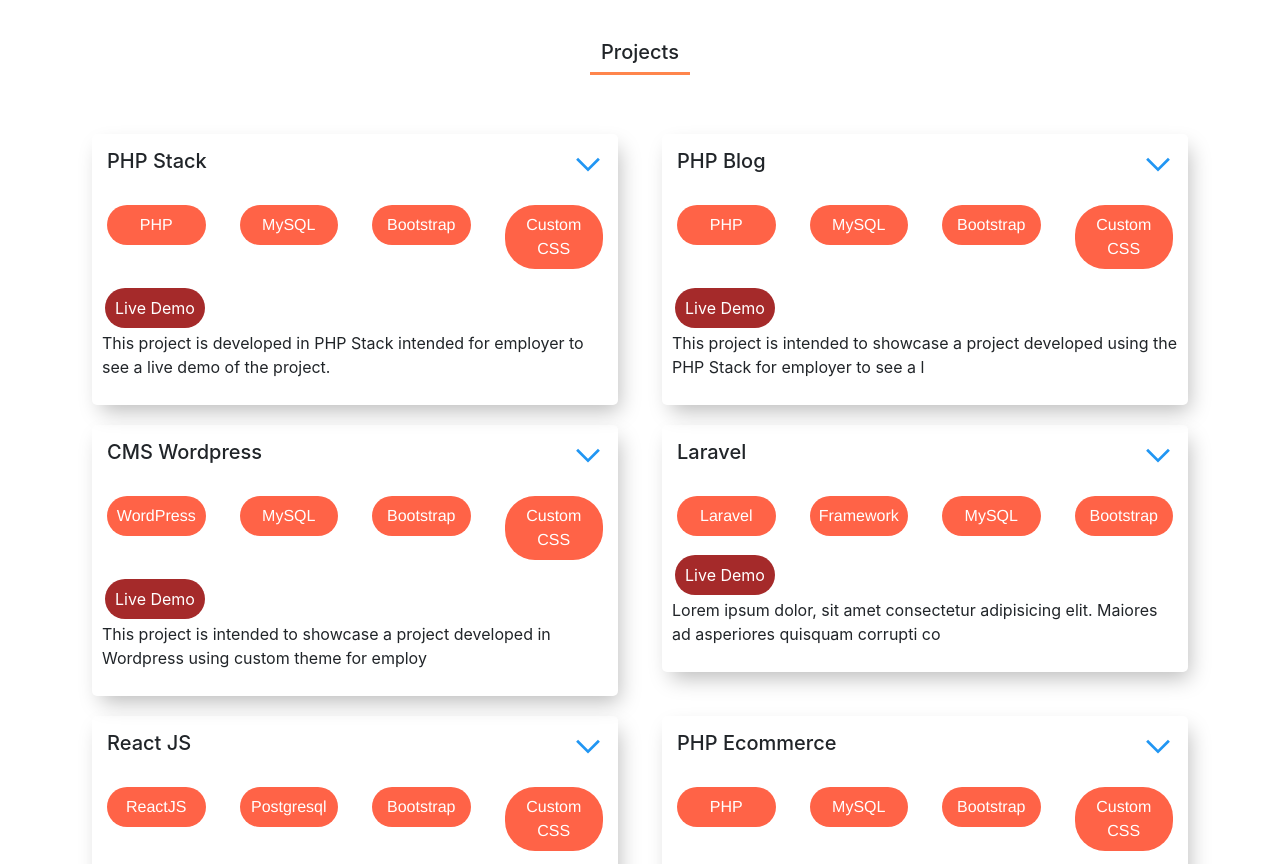
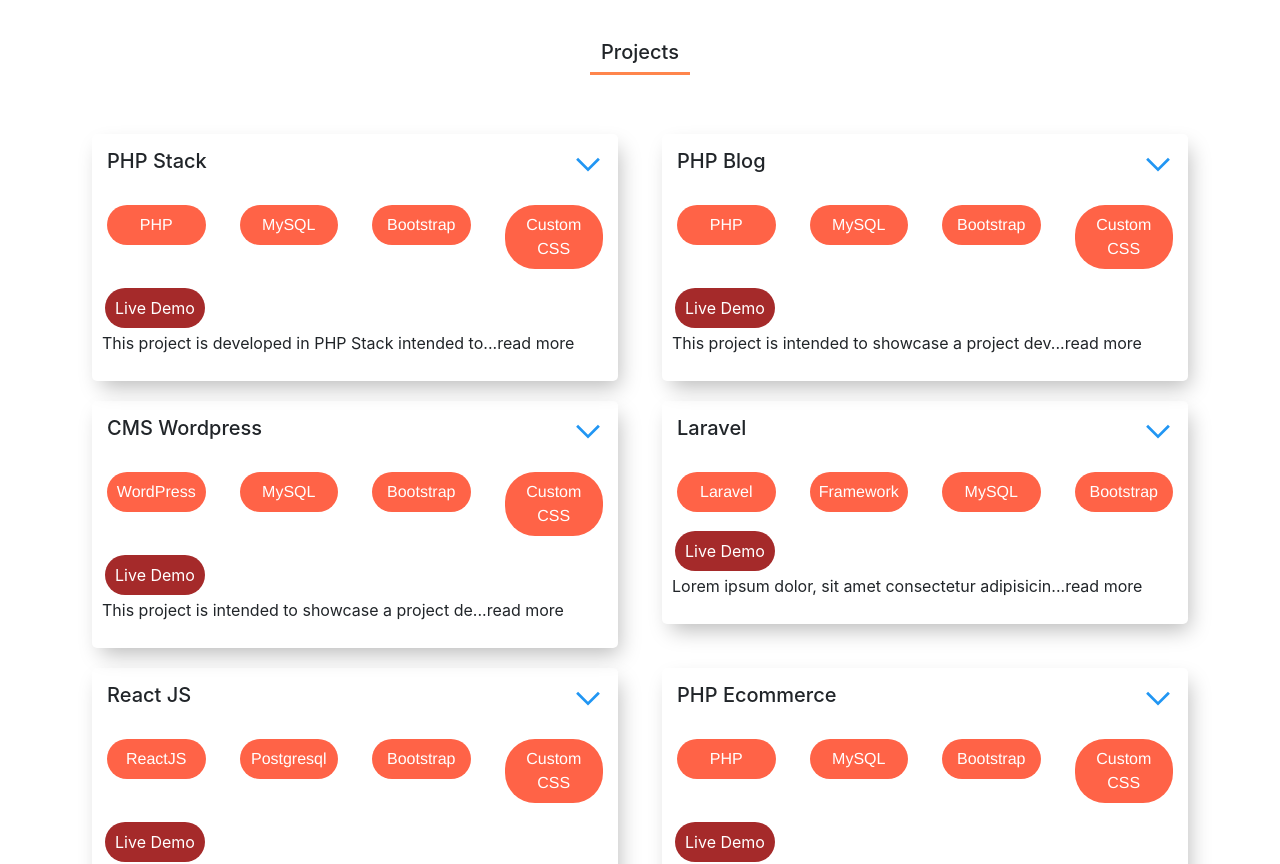
Before and after one commit to normanleonor1961/portfolio-website-react-js, a React (Create React App) app: page / in a window 1280 px wide. Shown: the part 1560-2424 px from the top of the page. Built offline with nearby package versions, Linux system fonts and the light colour scheme.

Commit message:
finished project component

```diff
--- a/src/components/Projects/Project.jsx
+++ b/src/components/Projects/Project.jsx
@@ -7,7 +7,7 @@ const Project = () => {
     {
       name: "PHP Stack",
       description:
-        "This project is developed in PHP Stack intended for employer to see a live demo of the project.",
+        "This project is developed in PHP Stack intended to showcase to an employer to see a live demo of the project.",
       projectlink: "www.leonorman.com",
       techused: [
         {
--- a/src/components/Projects/ProjectList.jsx
+++ b/src/components/Projects/ProjectList.jsx
@@ -33,7 +33,11 @@ const ProjectList = ({ name, description, projectlink, techused }) => {
         </a>
       </div>
 
-      {show ? <p>{description}</p> : <p>{description.substring(0, 100)}</p>}
+      {show ? (
+        <p>{description}</p>
+      ) : (
+        <p>{description.substring(0, 50)}...read more</p>
+      )}
     </div>
   );
 };
```
